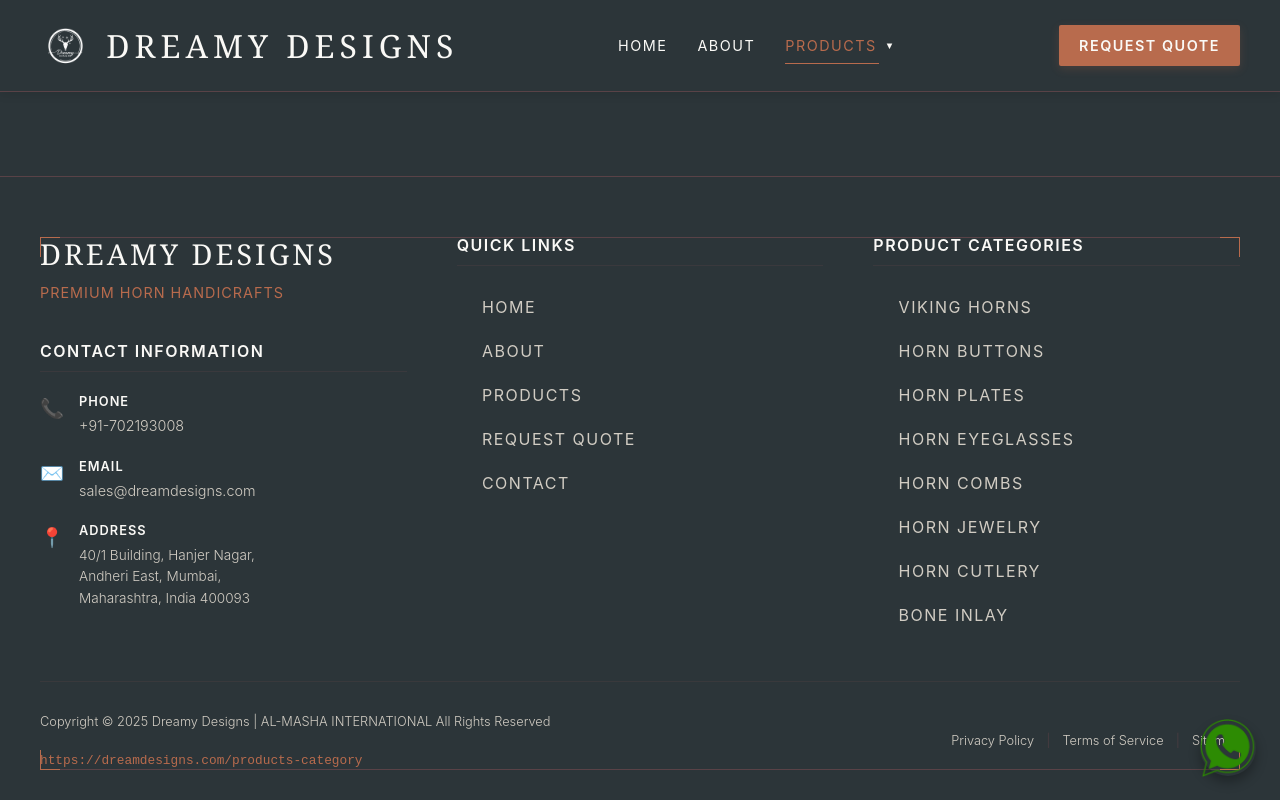
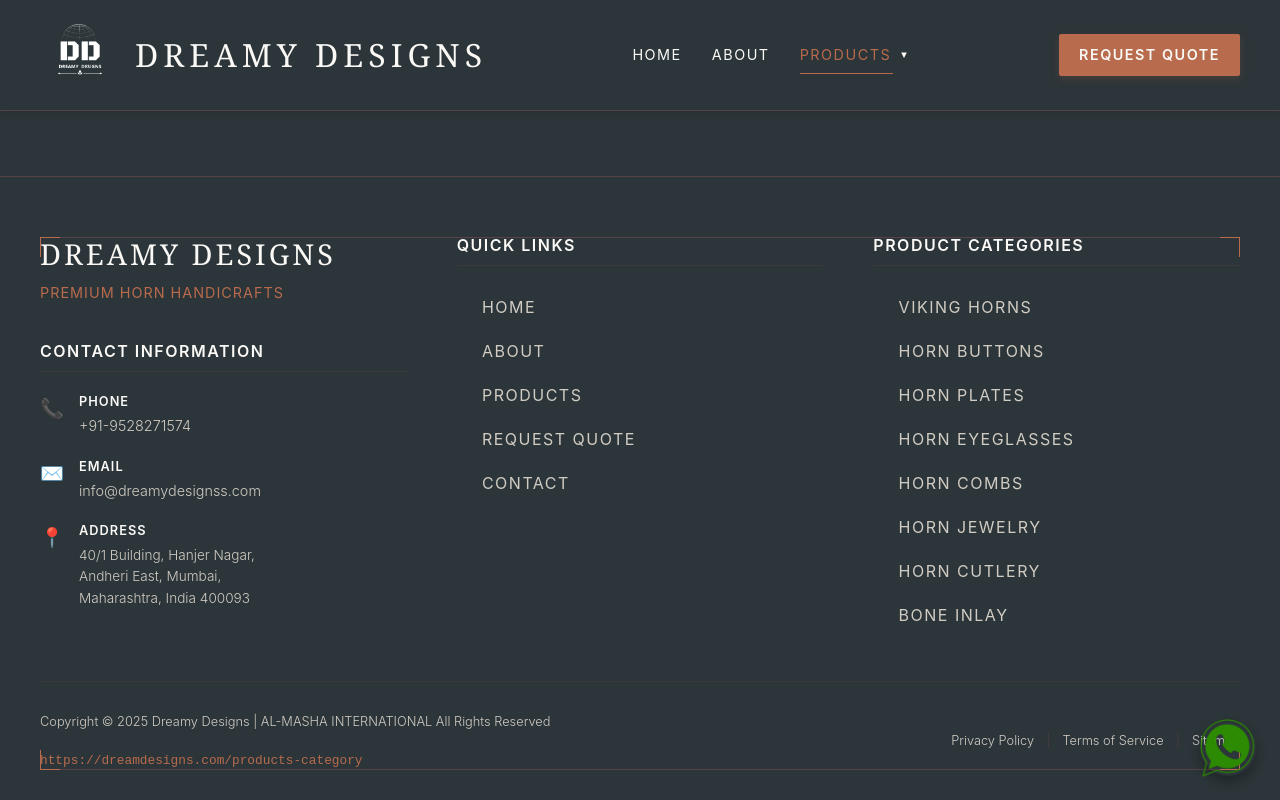
Before and after one commit to dreamdesigns796-byte/dreamyDesigns, a React (Vite) app: page /products/horn-cutlery in a window 1280 px wide. Built offline with nearby package versions, Linux system fonts and the light colour scheme.

Commit message:
updated logo

```diff
--- a/index.html
+++ b/index.html
@@ -2,7 +2,7 @@
 <html lang="en">
   <head>
     <meta charset="UTF-8" />
-    <link rel="icon" type="image/svg+xml" href="/vite.svg" />
+    <link rel="icon" type="image/svg+xml" href="./src/assets/icon/logo.png" />
     <meta name="viewport" content="width=device-width, initial-scale=1.0" />
     <title>Dreamy Designs</title>
   </head>
--- a/src/components/Footer.jsx
+++ b/src/components/Footer.jsx
@@ -47,14 +47,14 @@
                   <span className="contact-icon">📞</span>
                   <div className="contact-details">
                     <span className="contact-label">Phone</span>
-                    <span className="contact-text">+91-702193008</span>
+                    <span className="contact-text">+91-9528271574</span>
                   </div>
                 </div>
                 <div className="contact-item">
                   <span className="contact-icon">✉️</span>
                   <div className="contact-details">
                     <span className="contact-label">Email</span>
-                    <span className="contact-text">sales@dreamdesigns.com</span>
+                    <span className="contact-text">info@dreamydesignss.com</span>
                   </div>
                 </div>
                 <div className="contact-item address">
--- a/src/components/Header.css
+++ b/src/components/Header.css
@@ -7,7 +7,7 @@
   display: flex;
   align-items: center;
   justify-content: space-between;
-  padding: 20px 40px;
+  padding: 15px 40px;
   background-color: #2C3539;
   border-bottom: 1px solid #594247;
   z-index: 1000;
@@ -48,9 +48,9 @@
 
 /* --- LARGER LOGO ICON STYLES --- */
 .header-logo-icon {
-  height: 3.2rem;
+  height: 5rem;
   width: auto;
-  min-width: 3.2rem;
+  min-width: 5rem;
   vertical-align: middle;
   filter: brightness(0) invert(1);
   transition: transform 0.3s ease;
--- a/src/components/Header.jsx
+++ b/src/components/Header.jsx
@@ -328,7 +328,7 @@
           <div className="mobile-nav-footer">
             <div className="mobile-brand">
               <img
-                src="/src/assets/icon/logo.png"
+                src={logo}
                 alt="Dreamy Designs Logo"
                 className="mobile-logo-icon"
                 onError={(e) => {
```
Also changed, not shown: src/assets/icon/logo.png.
